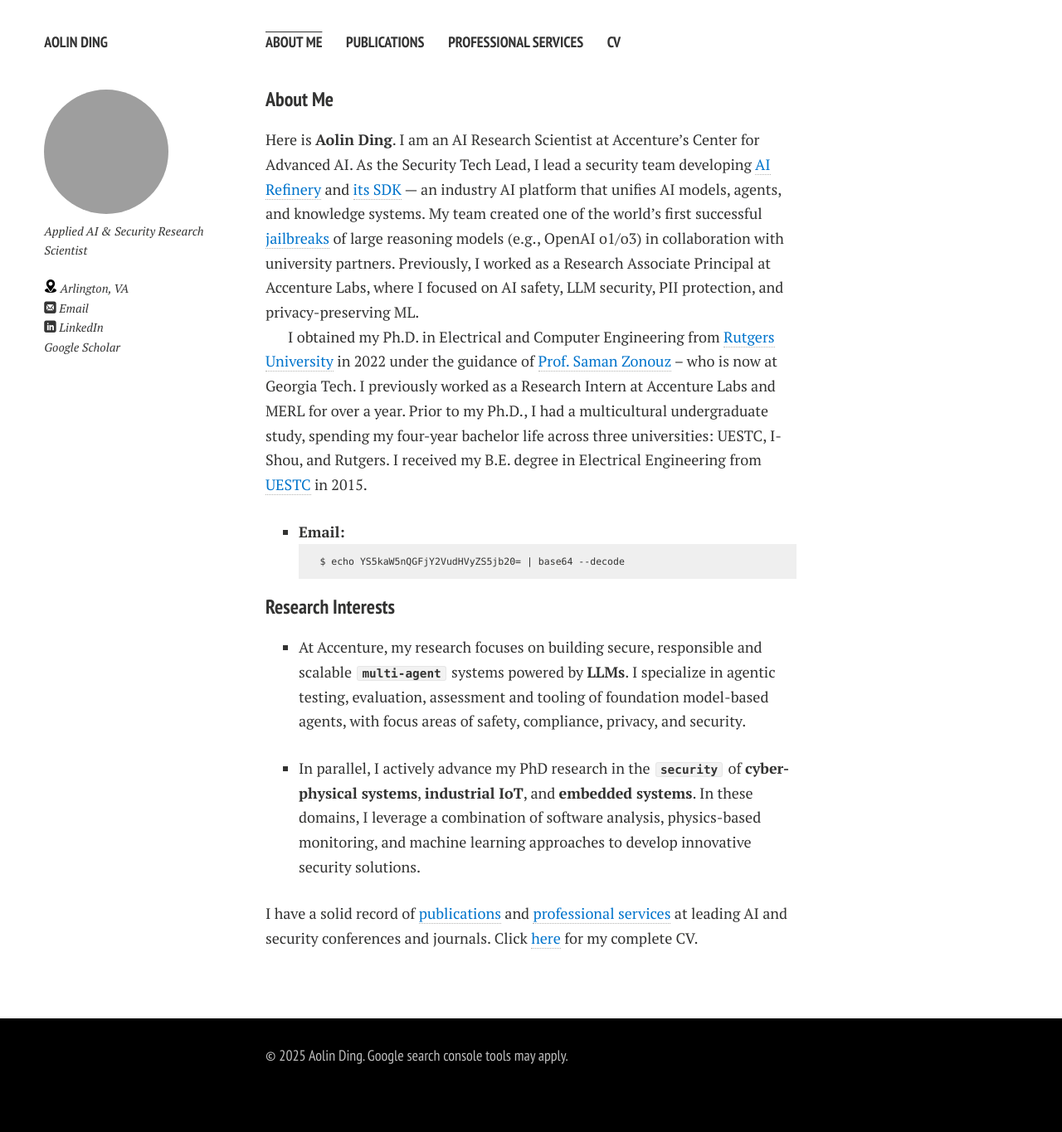
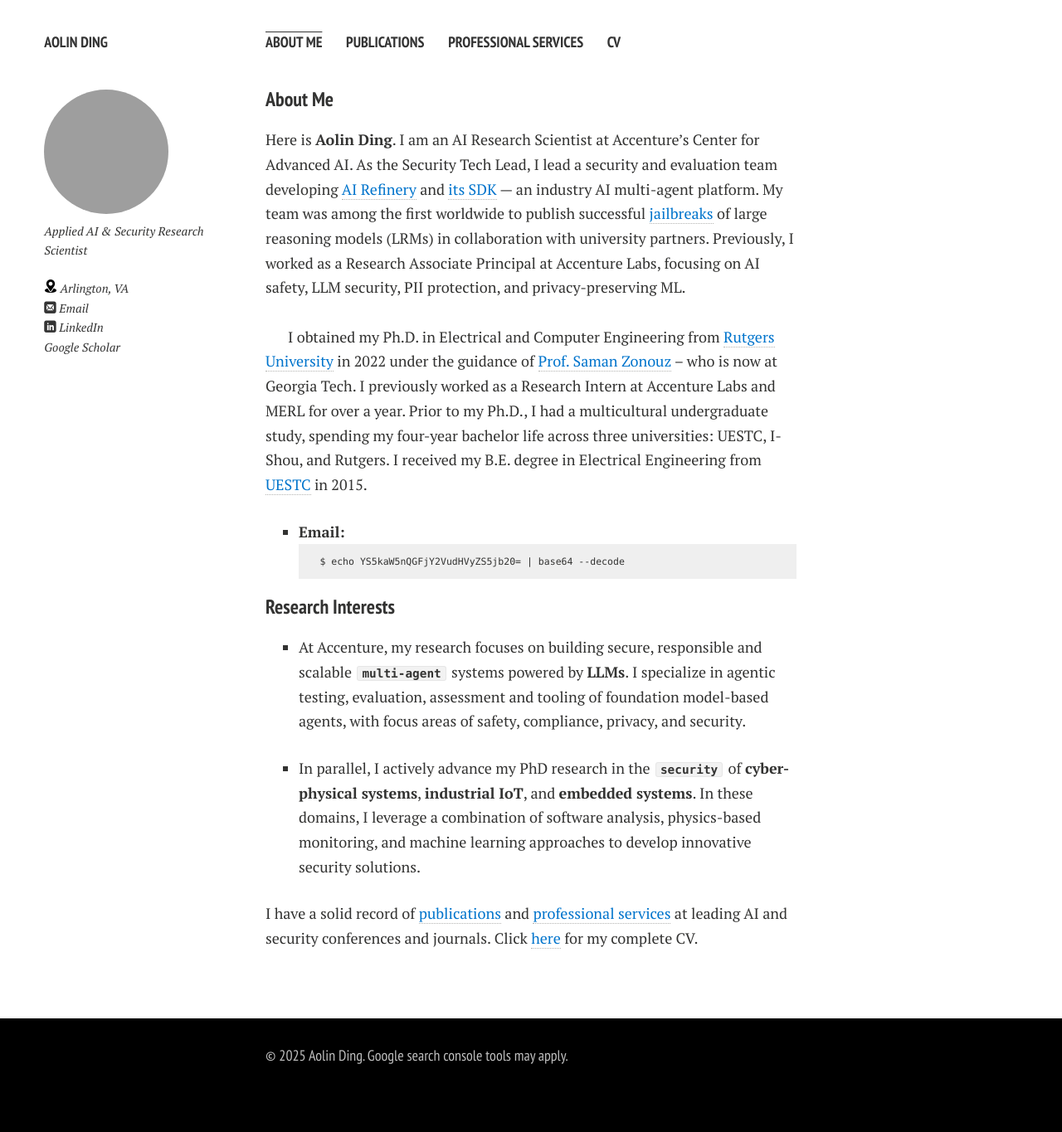
Before and after one commit to aolind/aolind.github.io, a Jekyll site: the page built from index.md, in a window 1280 px wide. Shown: the whole page at 83% size. Built offline with Jekyll 4.4.1, drawn with Linux system fonts in a browser that asks for light colours; nearby versions of some CDN libraries; comment, search, counter and statistics services are not loaded; a style sheet for code colours, icons or effects is not loaded; our own code applies the rules of GitHub Pages for plain Markdown files.

Commit message:
Update the index

```diff
--- a/index.md
+++ b/index.md
@@ -4,7 +4,9 @@ layout: page
 
 ### About Me
 
-Here is **Aolin Ding**. I am an AI Research Scientist at Accenture’s Center for Advanced AI. As the Security Tech Lead, I lead a security team developing [<font color='0074cc'>AI Refinery</font>](https://airefinery.accenture.com/) and [<font color='0074cc'>its SDK</font>](https://sdk.airefinery.accenture.com/ai_refinery_101/) — an industry AI platform that unifies AI models, agents, and knowledge systems. My team created one of the world’s first successful [<font color='0074cc'>jailbreaks</font>](https://arxiv.org/abs/2502.12893) of large reasoning models (e.g., OpenAI o1/o3) in collaboration with university partners. Previously, I worked as a Research Associate Principal at Accenture Labs, where I focused on AI safety, LLM security, PII protection, and privacy-preserving ML.
+Here is **Aolin Ding**. I am an AI Research Scientist at Accenture's Center for Advanced AI. As the Security Tech Lead, I lead a security and evaluation team developing [<font color='0074cc'>AI Refinery</font>](https://airefinery.accenture.com/) and [<font color='0074cc'>its SDK</font>](https://sdk.airefinery.accenture.com/ai_refinery_101/) — an industry AI multi-agent platform. My team was among the first worldwide to publish successful [<font color='0074cc'>jailbreaks</font>](https://arxiv.org/abs/2502.12893) of large reasoning models (LRMs) in collaboration with university partners. Previously, I worked as a Research Associate Principal at Accenture Labs, focusing on AI safety, LLM security, PII protection, and privacy-preserving ML.
+
+<br>
 
 I obtained my Ph.D. in Electrical and Computer Engineering from [<font color='0074cc'>Rutgers University</font>](https://www.ece.rutgers.edu/) in 2022 under the guidance of [<font color='0074cc'>Prof. Saman Zonouz</font>](https://sites.google.com/site/samanzonouz4n6/saman-zonouz) – who is now at Georgia Tech. I previously worked as a Research Intern at Accenture Labs and MERL for over a year. Prior to my Ph.D., I had a multicultural undergraduate study, spending my four-year bachelor life across three universities: UESTC, I-Shou, and Rutgers. I received my B.E. degree in Electrical Engineering from [<font color='0074cc'>UESTC</font>](https://en.uestc.edu.cn/) in 2015.
 
```
Also changed, not shown: CV.md (+1 -1 lines).
